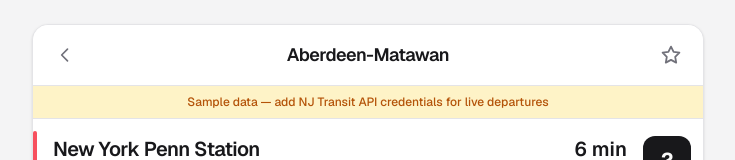
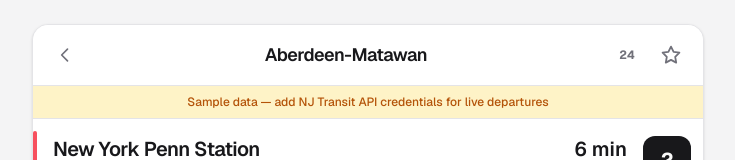
Before and after one commit to spwg/departure-board, a Next.js app: page /station/AM in a window 1280 px wide. Shown: the top 160 px of the page, without its empty margins (272-1007 px from the left). Built offline with nearby package versions, Linux system fonts and the light colour scheme.

Commit message:
Add explicit 24-hour time format toggle

```diff
--- a/app/station/[code]/page.tsx
+++ b/app/station/[code]/page.tsx
@@ -2,6 +2,7 @@
 import Link from "next/link";
 import { notFound } from "next/navigation";
 import { DepartureBoard } from "@/components/DepartureBoard";
+import { ClockFormatButton } from "@/components/ClockFormatButton";
 import { FavoriteButton } from "@/components/FavoriteButton";
 import { getStation, stations } from "@/lib/stations";
 
@@ -65,6 +66,7 @@
             {station.name}
           </h1>
 
+          <ClockFormatButton />
           <FavoriteButton code={station.code} name={station.name} />
         </header>
 
--- /dev/null
+++ b/components/ClockFormatButton.tsx
@@ -0,0 +1,21 @@
+"use client";
+
+import { useClockFormat } from "@/lib/clockFormat";
+
+/** Lets a rider explicitly choose a clock format when browser defaults differ from macOS. */
+export function ClockFormatButton() {
+  const { use24Hour, toggle, loaded } = useClockFormat();
+
+  return (
+    <button
+      type="button"
+      onClick={toggle}
+      aria-pressed={use24Hour}
+      aria-label={use24Hour ? "Use 12-hour time" : "Use 24-hour time"}
+      className="grid h-10 w-10 shrink-0 place-items-center rounded-full text-xs font-bold tabular-nums text-muted transition-colors hover:bg-bg hover:text-text focus-visible:outline-2 focus-visible:outline-offset-2 focus-visible:outline-current"
+      style={{ visibility: loaded ? "visible" : "hidden" }}
+    >
+      24
+    </button>
+  );
+}
--- a/components/DepartureRow.tsx
+++ b/components/DepartureRow.tsx
@@ -1,5 +1,6 @@
 import Link from "next/link";
 import { formatClock, type Departure } from "@/lib/departures";
+import { useClockFormat } from "@/lib/clockFormat";
 import { lineColor, lineName } from "@/lib/stations";
 
 /**
@@ -24,9 +25,7 @@
   now: number;
   stationCode: string;
 }) {
-  // Rows render only after the client-side departure fetch, so the browser's
-  // own hour-cycle preference is available here.
-  const hourCycle = Intl.DateTimeFormat().resolvedOptions().hourCycle;
+  const { use24Hour } = useClockFormat();
   // Late trains leave late, so count down to when it will actually go.
   const expected = new Date(departure.expectedTime).getTime();
   const minutesAway = Math.round((expected - now) / 60_000);
@@ -86,14 +85,14 @@
             {delayed && !cancelled ? (
               <>
                 <span className="line-through">
-                  {formatClock(departure.scheduledTime, { hourCycle })}
+                  {formatClock(departure.scheduledTime, { hour12: !use24Hour })}
                 </span>{" "}
                 <span className="font-medium text-warn">
-                  {formatClock(departure.expectedTime, { hourCycle })}
+                  {formatClock(departure.expectedTime, { hour12: !use24Hour })}
                 </span>
               </>
             ) : (
-              formatClock(departure.scheduledTime, { hourCycle })
+              formatClock(departure.scheduledTime, { hour12: !use24Hour })
             )}
           </div>
         </div>
--- a/components/StopList.tsx
+++ b/components/StopList.tsx
@@ -4,6 +4,7 @@
 import { useCallback, useEffect, useRef, useState } from "react";
 import type { StopsResponse } from "@/app/api/stops/[train]/route";
 import { formatClock } from "@/lib/departures";
+import { useClockFormat } from "@/lib/clockFormat";
 import { getStation, lineColor, lineName } from "@/lib/stations";
 import type { Stop, StopList as StopListData } from "@/lib/stops";
 
@@ -21,6 +22,7 @@
   const [status, setStatus] = useState<Status>("loading");
   const [fixtures, setFixtures] = useState(false);
   const [stale, setStale] = useState(false);
+  const { use24Hour } = useClockFormat();
 
   // Held in a ref so the polling effect does not restart on every render.
   const loadedOnce = useRef(false);
@@ -139,6 +141,7 @@
             here={Boolean(from) && stop.code === from.toUpperCase()}
             first={index === 0}
             last={index === stopList.stops.length - 1}
+            use24Hour={use24Hour}
           />
         ))}
       </ol>
@@ -152,12 +155,14 @@
   here,
   first,
   last,
+  use24Hour,
 }: {
   stop: Stop;
   color: string;
   here: boolean;
   first: boolean;
   last: boolean;
+  use24Hour: boolean;
 }) {
   // Through-running trains call at stations outside NJ Transit's own list, so
   // only link the ones that have a board of their own.
@@ -226,7 +231,7 @@
         }`}
       >
         {stop.time ? (
-          formatClock(stop.time)
+          formatClock(stop.time, { hour12: !use24Hour })
         ) : (
           // No estimate this far down the line yet.
           <span className="text-faint" aria-label="No estimate yet">
--- /dev/null
+++ b/lib/clockFormat.ts
@@ -0,0 +1,64 @@
+"use client";
+
+import { useCallback, useSyncExternalStore } from "react";
+
+const STORAGE_KEY = "departure-board:use-24-hour-time";
+const CHANGE_EVENT = "departure-board:clock-format-changed";
+
+let cachedRaw: string | null | undefined;
+let cachedValue = false;
+
+function devicePrefers24HourTime(): boolean {
+  const hourCycle = new Intl.DateTimeFormat(undefined, {
+    hour: "numeric",
+  }).resolvedOptions().hourCycle;
+  return hourCycle === "h23" || hourCycle === "h24";
+}
+
+function readRaw(): string | null {
+  try {
+    return window.localStorage.getItem(STORAGE_KEY);
+  } catch {
+    return null;
+  }
+}
+
+function getSnapshot(): boolean {
+  const raw = readRaw();
+  if (raw === cachedRaw) return cachedValue;
+
+  cachedRaw = raw;
+  cachedValue = raw === null ? devicePrefers24HourTime() : raw === "true";
+  return cachedValue;
+}
+
+function subscribe(onChange: () => void): () => void {
+  window.addEventListener(CHANGE_EVENT, onChange);
+  window.addEventListener("storage", onChange);
+  return () => {
+    window.removeEventListener(CHANGE_EVENT, onChange);
+    window.removeEventListener("storage", onChange);
+  };
+}
+
+const noopSubscribe = () => () => {};
+
+/** Locally persisted clock choice, falling back to the browser convention. */
+export function useClockFormat() {
+  const use24Hour = useSyncExternalStore(subscribe, getSnapshot, () => false);
+  const loaded = useSyncExternalStore(noopSubscribe, () => true, () => false);
+
+  const toggle = useCallback(() => {
+    const next = !getSnapshot();
+    try {
+      window.localStorage.setItem(STORAGE_KEY, String(next));
+    } catch {
+      cachedRaw = String(next);
+    }
+    cachedRaw = String(next);
+    cachedValue = next;
+    window.dispatchEvent(new Event(CHANGE_EVENT));
+  }, []);
+
+  return { use24Hour, toggle, loaded };
+}
--- a/lib/departures.ts
+++ b/lib/departures.ts
@@ -227,17 +227,17 @@
   iso: string,
   {
     locales,
-    hourCycle,
+    hour12,
   }: {
     locales?: Intl.LocalesArgument;
-    hourCycle?: Intl.DateTimeFormatOptions["hourCycle"];
+    hour12?: boolean;
   } = {},
 ): string {
   return new Date(iso).toLocaleTimeString(locales, {
     timeZone: NJT_TIME_ZONE,
     hour: "numeric",
     minute: "2-digit",
-    hourCycle,
+    hour12,
   });
 }
 
```
Also changed, not shown: 2 other files (tests, documents, lock files or other folders).
